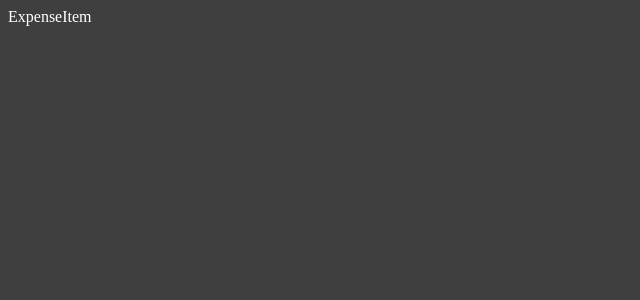
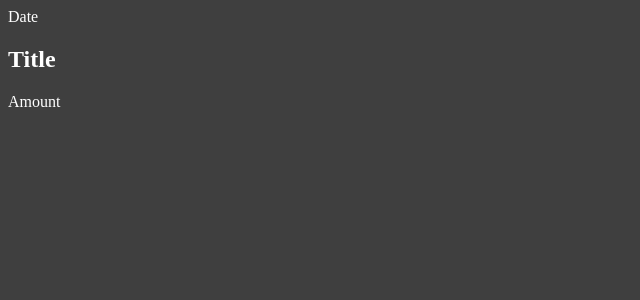
Before and after one commit to Millenmark/react-mini-expense-tracker, a React (Vite) app: page / in a window 1280 px wide. Shown: the top 300 px of the page, without its empty margins (0-640 px from the left). Built offline with nearby package versions, Linux system fonts and the light colour scheme.

Commit message:
Update ExpenseItem.jsx

```diff
--- a/src/components/expenseItem/ExpenseItem.jsx
+++ b/src/components/expenseItem/ExpenseItem.jsx
@@ -2,7 +2,13 @@
 
 const ExpenseItem = () => {
   return (
-    <div>ExpenseItem</div>
+    <div>
+      <div>Date</div>
+      <div>
+        <h2>Title</h2>
+        <div>Amount</div>
+      </div>
+    </div>
   )
 }
 
```
